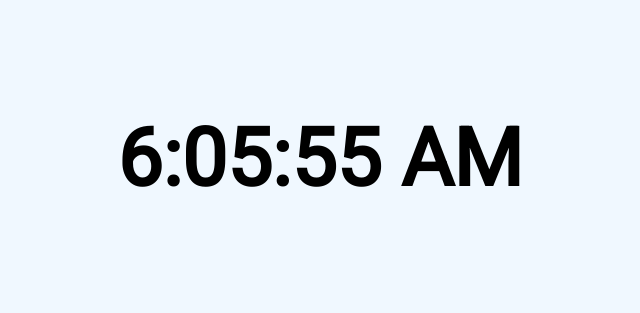
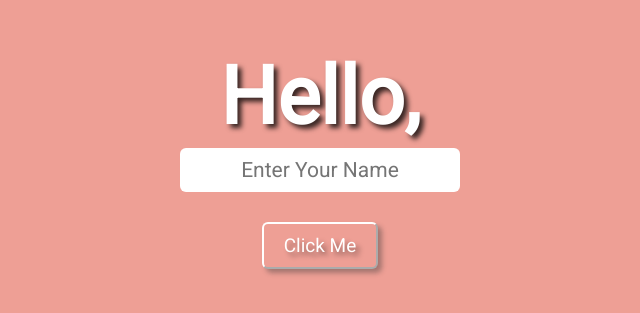
Before and after one commit to UtkarshSinghChouhan/React_Complete, a React (Create React App) app: page / in a window 1280 px wide. Shown: the part 241-554 px from the top of the page, without its empty margins (320-960 px from the left). Built offline with nearby package versions, Linux system fonts and the light colour scheme.

Commit message:
committed

```diff
--- a/src/App.jsx
+++ b/src/App.jsx
@@ -1,22 +1,30 @@
 import React from 'react';
 import { useState } from 'react';
-import './index.css';
+import "./index.css";
 
 const App = () => {
-    let Time = new Date().toLocaleTimeString();
 
-    setInterval(function (){
-        Time = new Date().toLocaleTimeString();
-        updatetime(Time);
-    }, 1000);
+    let [name , setName] = useState(" ");
+    let [fullName , setFullName] = useState();
 
-    let [currTime, updatetime] = useState();
+    const inputEvent = (event) => {
+        setName(event.target.value);
+    }
+
+    const onSubmit = () => {
+        setFullName(name);
+    }
 
     return (
         <>
-            <h1 className='heading'>{currTime}</h1>
+            <div>
+                <h1 className='heading'> Hello, {fullName} </h1>
+                <input type="text" placeholder="Enter Your Name" onChange={inputEvent}/>
+                <button onClick={onSubmit}> Click Me </button>
+            </div>
         </>
     );
 }
 
+
 export default App;
--- a/src/index.css
+++ b/src/index.css
@@ -9,10 +9,10 @@ body{
   display: flex;
   justify-content: center;
   align-items: center;
-  background-color: aliceblue;
+  background-color: rgb(238, 159, 149);
 }
 
-#root{
+div{
   display: flex;
   flex-direction: column;
   justify-content: center;
@@ -25,4 +25,31 @@ body{
 .heading{
   font-family: 'Roboto', sans-serif;
   font-size: 80px;
+  color: #fff;
+  text-shadow: 4px 4px 5px rgba(0, 0, 0, 0.77);
 }
+
+input{
+  font-family: 'Roboto', sans-serif;
+  text-align: center;
+  font-size: 21px;
+  padding: 10px 20px;
+  border-radius: 6px;
+  border: none;
+  margin: 4px 0px 30px;
+  color: rgb(88, 88, 88);
+  text-transform: capitalize;
+}
+
+button{
+  font-family: 'Roboto', sans-serif;
+  font-size: 19px;
+  padding: 10px 20px;
+  border-radius: 6px;
+  border-color: #fff;
+  background-color: rgb(238, 159, 149);
+  box-shadow: 4px 4px 5px rgba(55, 55, 55, 0.4);
+  cursor: pointer;
+  color: rgb(255, 255, 255);
+  text-shadow: 4px 4px 5px rgba(0, 0, 0, 0.4);
+}
```
